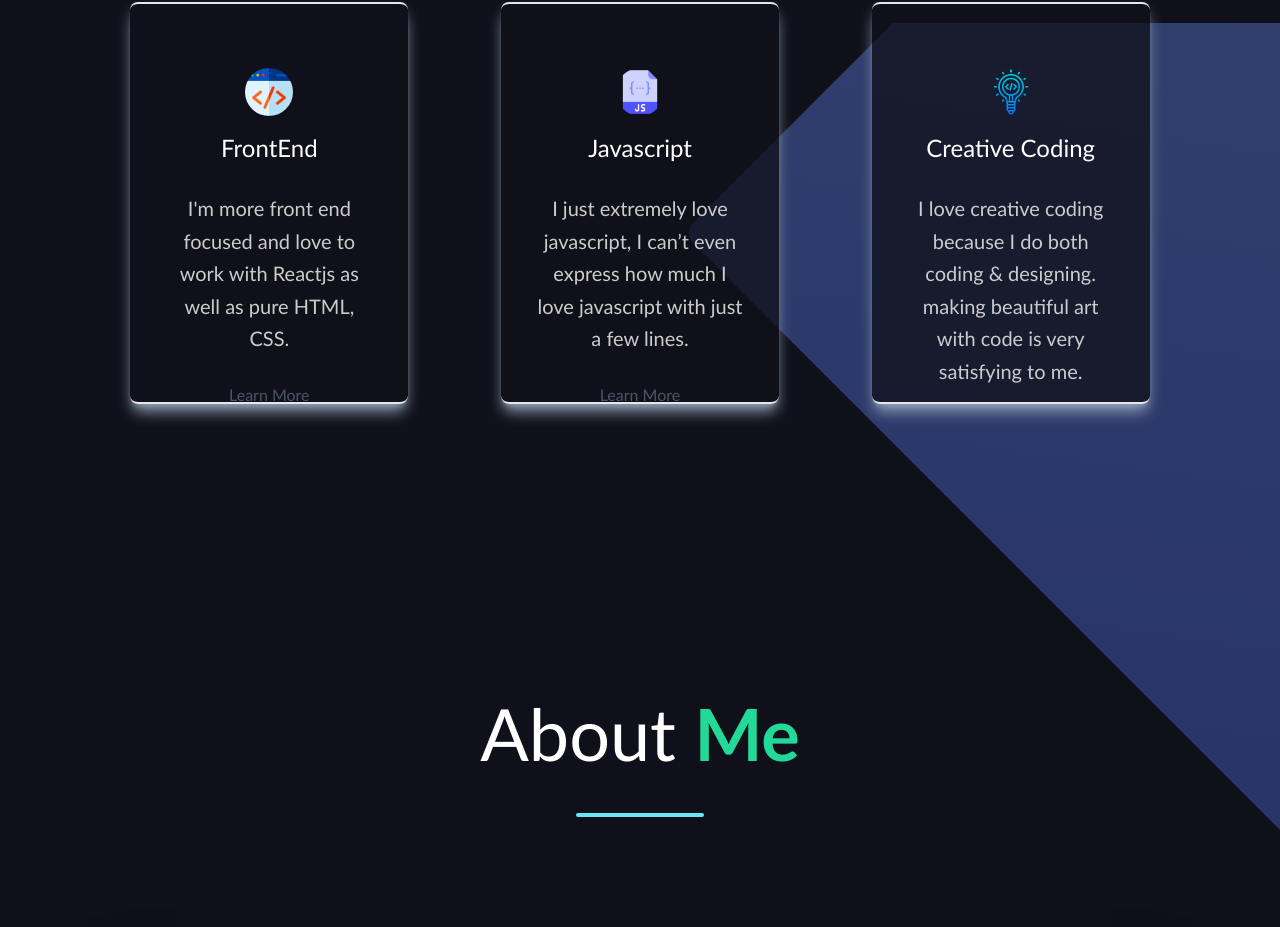
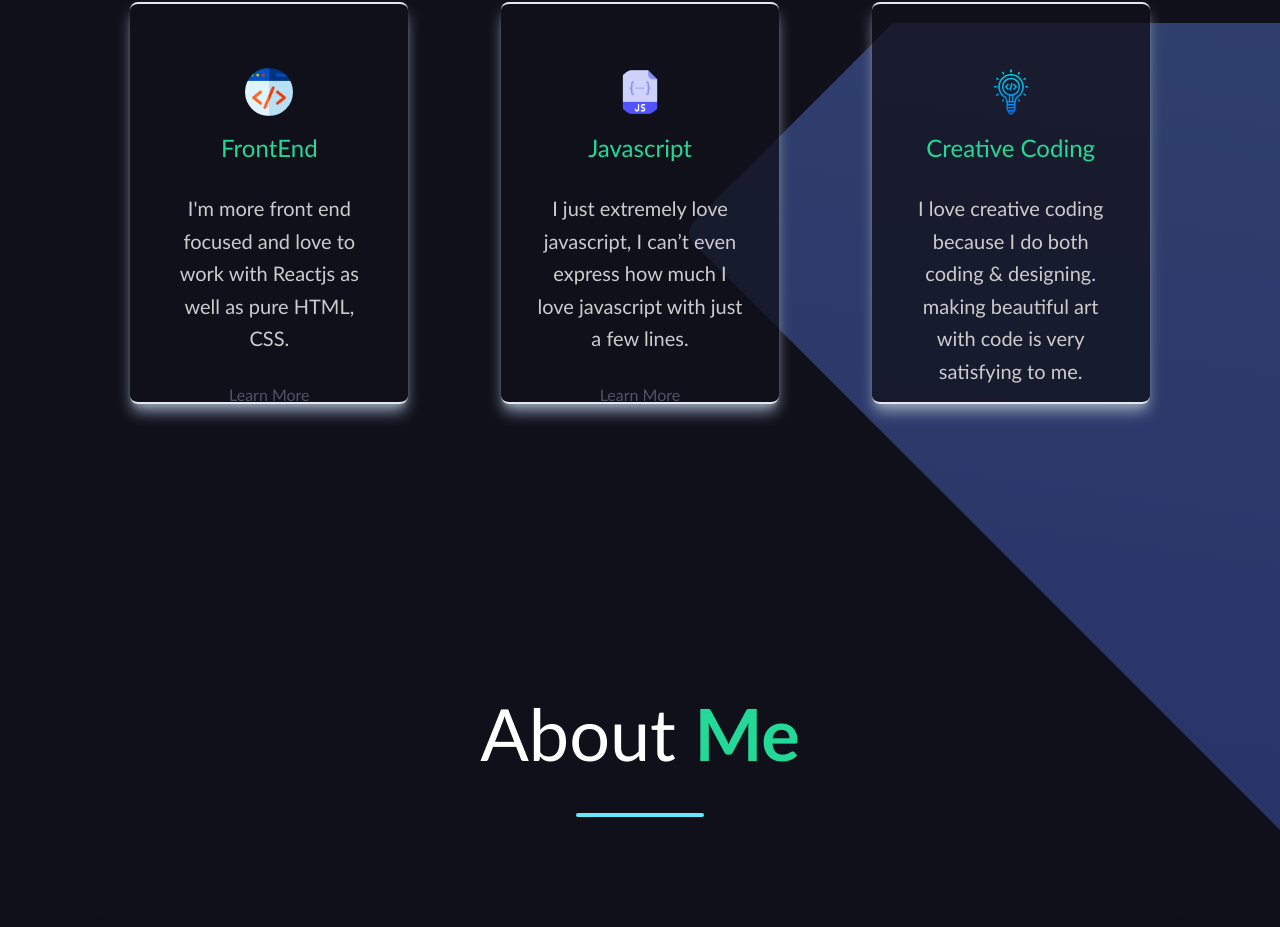
Before and after one commit to Rupen109/portfolio-1.0, a React (Create React App) app: page / in a window 1280 px wide. Shown: the part 1977-2904 px from the top of the page. Built offline with nearby package versions, Linux system fonts and the light colour scheme.

Commit message:
update color

```diff
--- a/src/Components/Skills.js
+++ b/src/Components/Skills.js
@@ -42,7 +42,7 @@ const Skills = () => {
                     <div className="h-3/4 bg-[#10101A] border-y-2 shadow-lg shadow-slate-400 bg-opacity-75 px-8 pt-16 pb-24 rounded-lg overflow-hidden text-center relative">
                     <img className=" w-[3rem] h-[3rem] rounded-full mx-auto" src={fd} alt="Developer Img" />
 
-                      <h1 className="title-font sm:text-2xl mt-4 text-xl font-medium text-white mb-3">FrontEnd</h1>
+                      <h1 className="title-font sm:text-2xl mt-4 text-xl font-medium text-[#23D997] mb-3">FrontEnd</h1>
                       <p className="leading-relaxed text-xl text-[#CCCCCC] mb-3">I'm more front end focused and love to work with Reactjs as well as pure HTML, CSS.</p>
                       <a className="text-indigo-500 inline-flex items-center"/>Learn More
 
@@ -54,7 +54,7 @@ const Skills = () => {
                     <div className="h-3/4 bg-[#10101A] border-y-2 shadow-lg shadow-slate-400 bg-opacity-75 px-8 pt-16 pb-24 rounded-lg overflow-hidden text-center relative">
                     <img className=" w-[3rem] h-[3rem] rounded-full mx-auto" src={js} alt="Developer Img" />
 
-                      <h1 className="title-font sm:text-2xl mt-4 text-xl font-medium text-white mb-3">Javascript</h1>
+                      <h1 className="title-font sm:text-2xl mt-4 text-xl font-medium text-[#23D997] mb-3">Javascript</h1>
                       <p className="leading-relaxed text-xl text-[#CCCCCC] mb-3">I just extremely love javascript, I can’t even express how much I love javascript with just a few lines.</p>
                       <a className="text-indigo-500 inline-flex items-center"/>Learn More
                       <div className="text-center mt-2 leading-none flex justify-center absolute bottom-0 left-0 w-full py-4">
@@ -67,7 +67,7 @@ const Skills = () => {
                     <div className="h-3/4 bg-[#10101A] border-y-2 shadow-lg shadow-slate-400 bg-opacity-75 px-8 pt-16 pb-24 rounded-lg overflow-hidden text-center relative">
                     <img className=" w-[3rem] h-[3rem] rounded-full mx-auto" src={idea} alt="Developer Img" />
 
-                      <h1 className="title-font sm:text-2xl mt-4 text-xl font-medium text-white mb-3">Creative Coding</h1>
+                      <h1 className="title-font sm:text-2xl mt-4 text-xl font-medium text-[#23D997] mb-3">Creative Coding</h1>
                       <p className="leading-relaxed text-xl text-[#CCCCCC] mb-3">I love creative coding because I do both coding & designing. making beautiful art with code is very satisfying to me.</p>
                       <a className="text-indigo-500 inline-flex items-center" />Learn More
 
```
